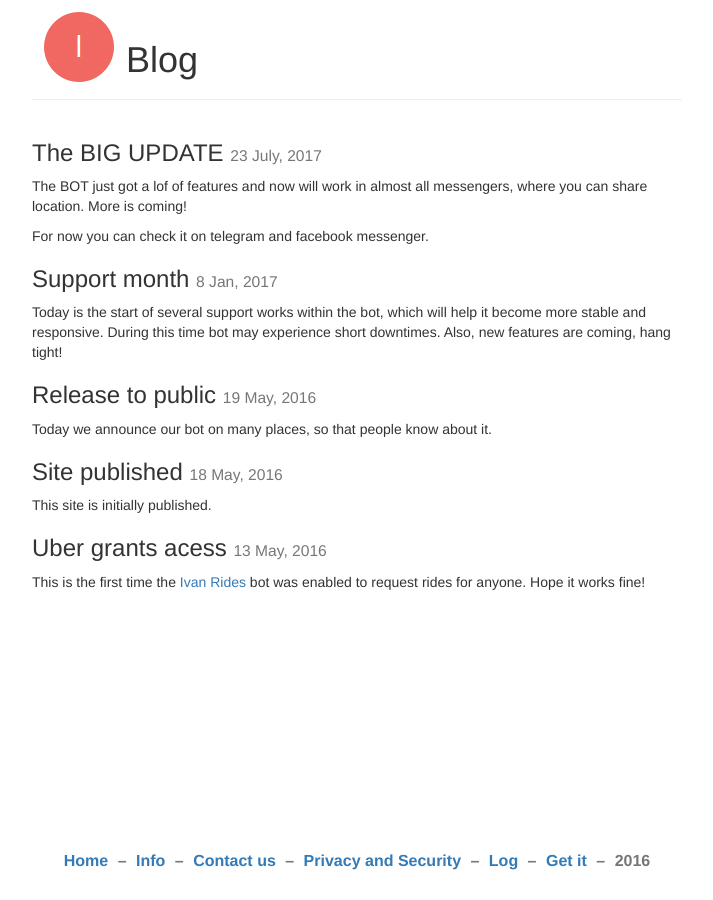
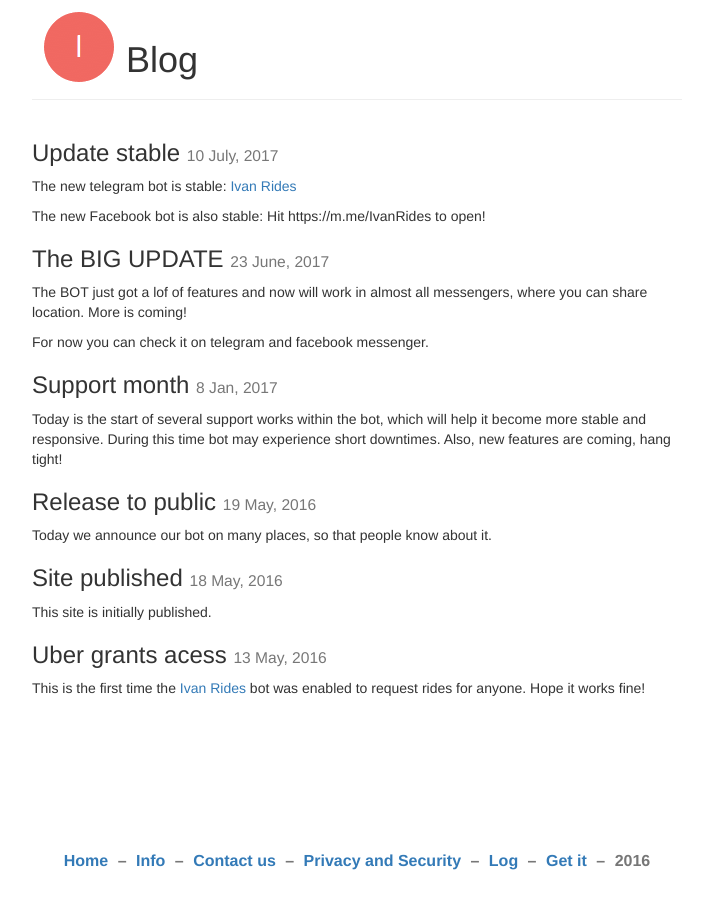
Before and after one commit to IvanTheBot/IvanTheBot.github.io, a Jekyll site: the page built from log.md, in a window 1280 px wide. Shown: the whole page, without its empty margins (283-996 px from the left). Built offline with Jekyll 4.4.1, drawn with Linux system fonts in a browser that asks for light colours.

Commit message:
Update log.md

```diff
--- a/log.md
+++ b/log.md
@@ -2,7 +2,14 @@
 layout: simple
 title: "Blog"
 ---
-### The BIG UPDATE <small>23 July, 2017</small>
+
+### Update stable <small>10 July, 2017</small>
+
+The new telegram bot is stable: [{{ site.data.bot.display }}][bot-url]
+
+The new Facebook bot is also stable: Hit https://m.me/IvanRides to open!
+
+### The BIG UPDATE <small>23 June, 2017</small>
 
 The BOT just got a lof of features and now will work in almost all messengers, where you can share location. More is coming!
 
```
